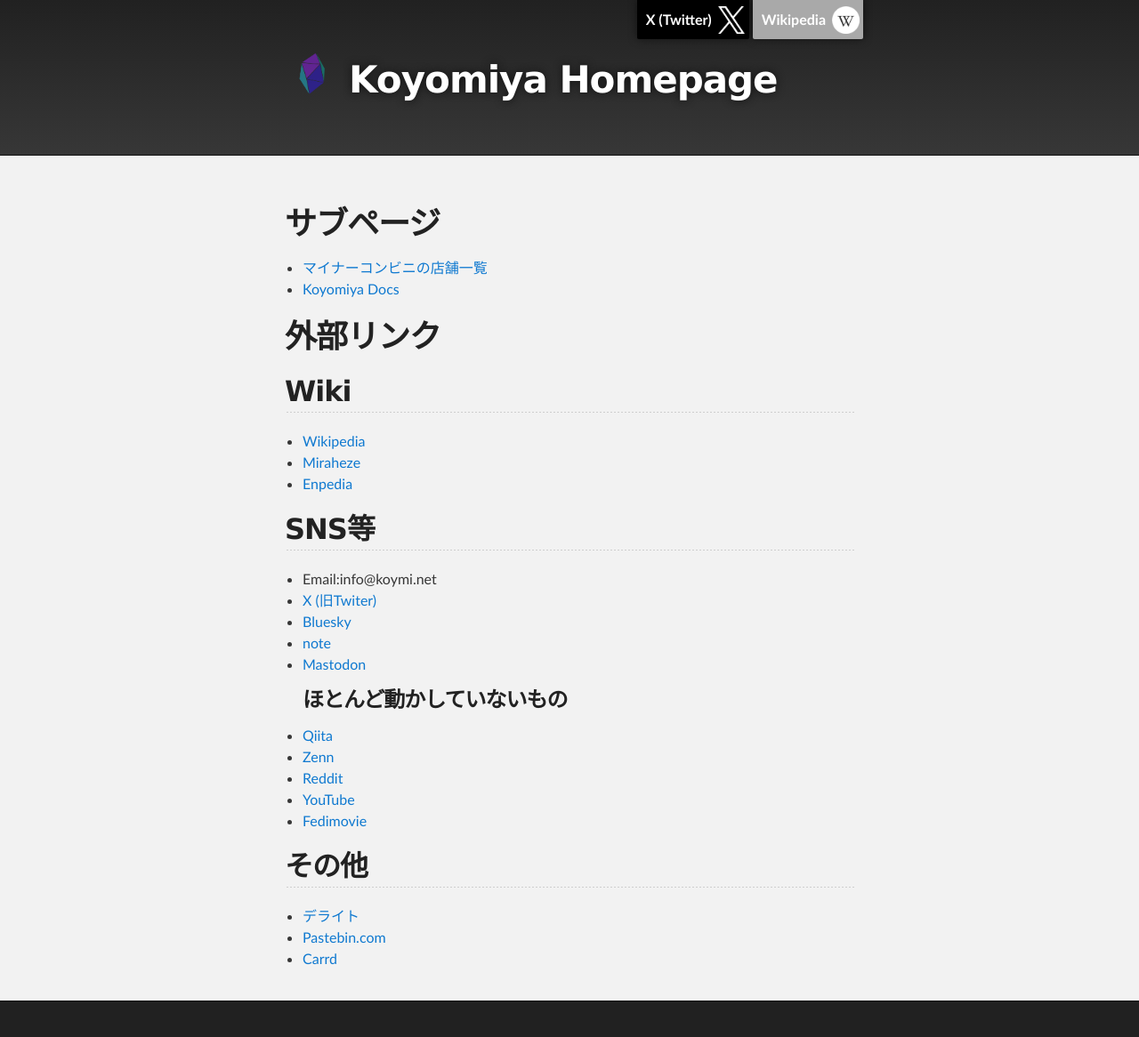
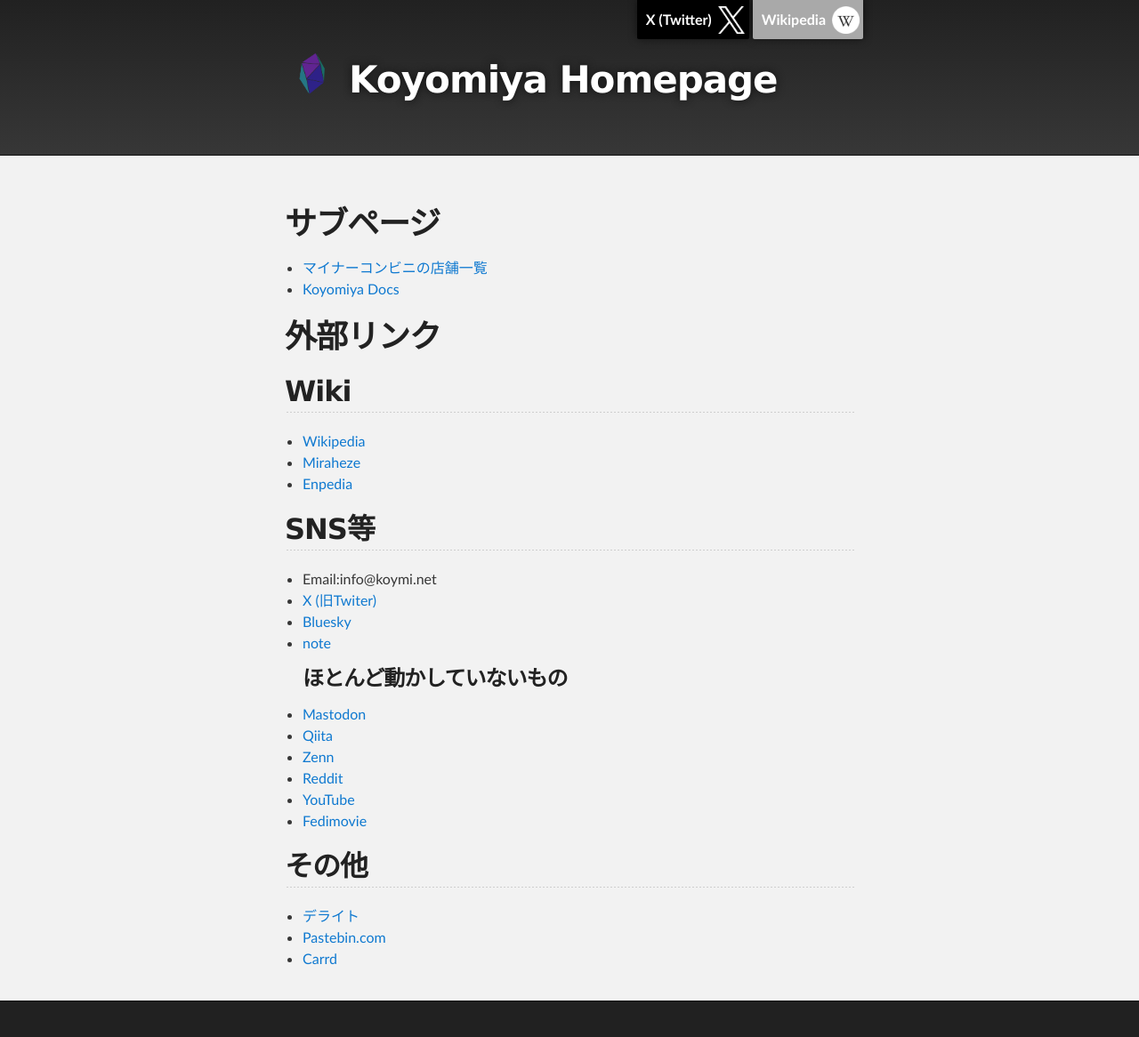
Before and after one commit to koyomiyahouya/koyomiyahouya.github.io, a Jekyll site: the page built from index.md, in a window 1280 px wide. Shown: the whole page at 89% size. Built offline with Jekyll 4.4.1, drawn with Linux system fonts in a browser that asks for light colours; the repository's description, which GitHub fills in, is left out.

```diff
--- a/index.md
+++ b/index.md
@@ -17,8 +17,8 @@ title: Koyomiya Homepage
 * [X (旧Twiter)](https://twitter.com/koyomiyahouya)
 * [Bluesky](https://bsky.app/profile/543.bsky.social)
 * [note](https://note.com/koymi)
+### ほとんど動かしていないもの
 * [Mastodon](https://fedibird.com/@koyomiya)
-### ほとんど動かしていないもの
 * [Qiita](https://qiita.com/Koyomiya)
 * [Zenn](https://zenn.dev/koyomiya)
 * [Reddit](https://www.reddit.com/user/koyomiya)
```
